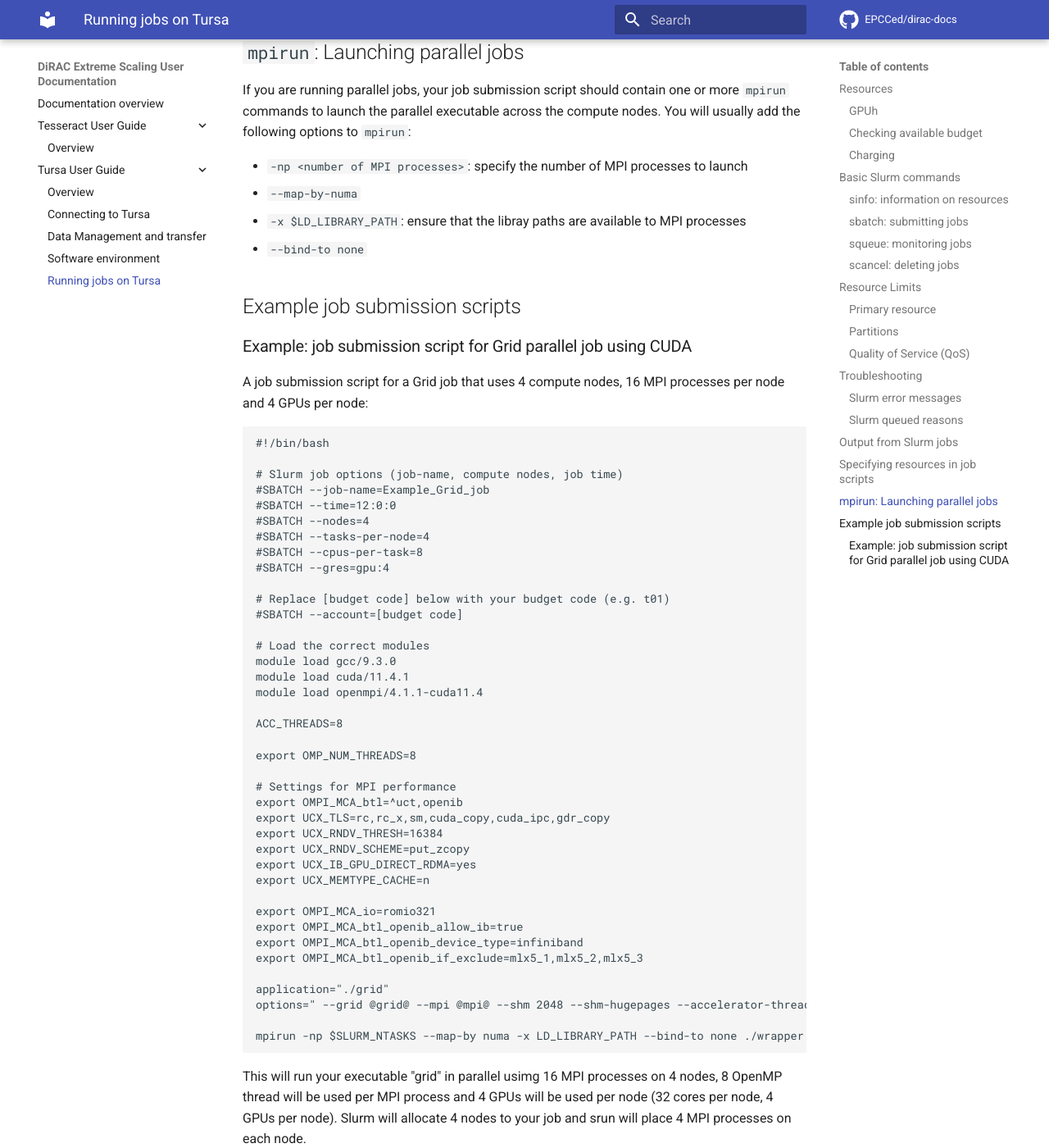
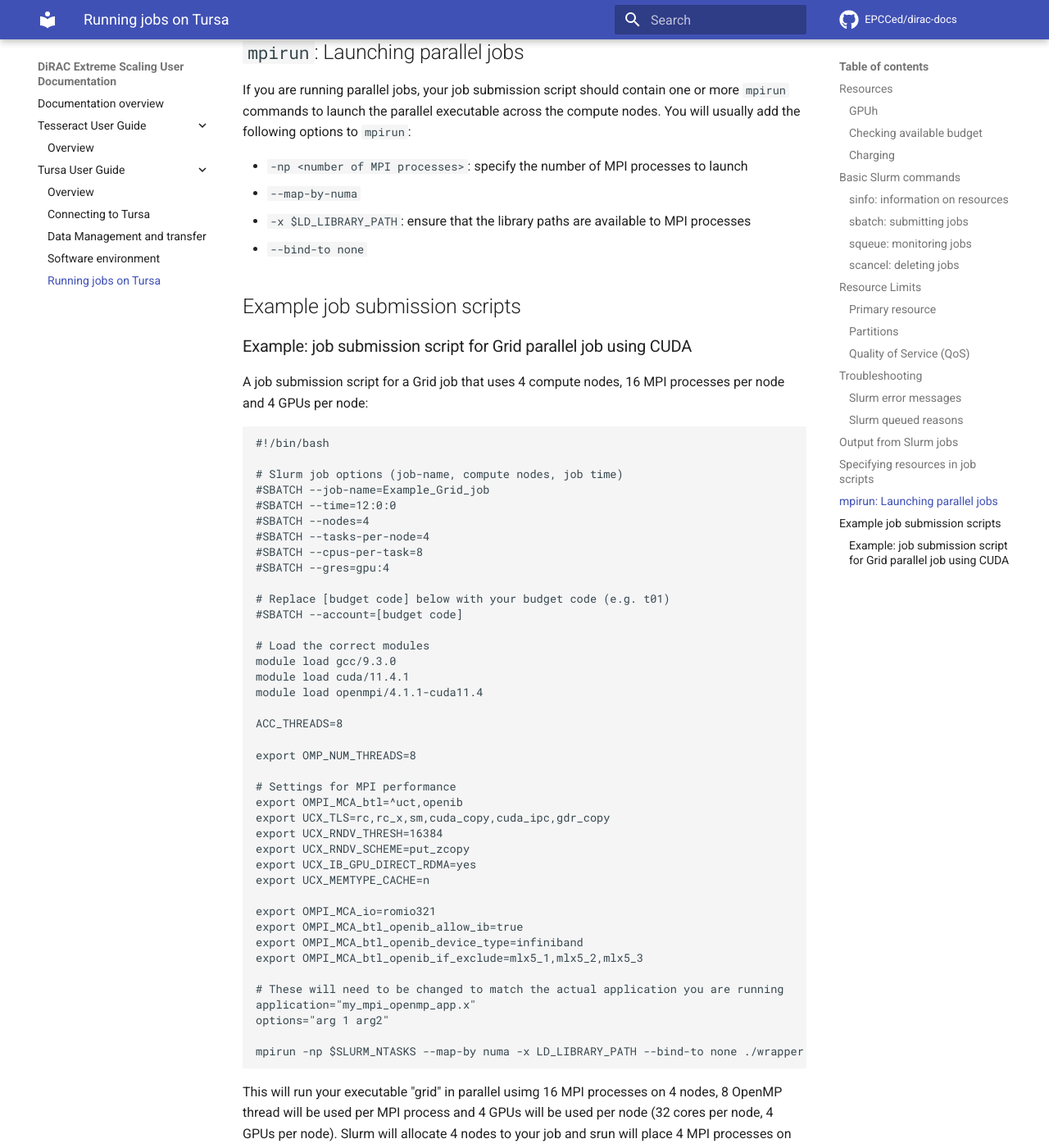
Before and after one commit to EPCCed/dirac-docs, an MkDocs documentation site: the page built from docs/tursa-user-guide/scheduler.md, in a window 1280 px wide and 1400 px high, scrolled down 10328 px. Shown: the whole window at 82% size. Built offline with MkDocs 1.6.1 and Material for MkDocs 9.7.7, drawn with Linux system fonts in a browser that asks for light colours; comment, search, counter and statistics services are not loaded.

Commit message:
Updates example job submission script

````diff
--- a/docs/tursa-user-guide/scheduler.md
+++ b/docs/tursa-user-guide/scheduler.md
@@ -395,7 +395,7 @@ across the compute nodes. You will usually add the following options to
 - `-np <number of MPI processes>`: specify the number of MPI processes
   to launch
 - `--map-by-numa`
-- `-x $LD_LIBRARY_PATH`: ensure that the libray paths are available to MPI processes
+- `-x $LD_LIBRARY_PATH`: ensure that the library paths are available to MPI processes
 - `--bind-to none`
 
 ## Example job submission scripts
@@ -441,12 +441,12 @@ export OMPI_MCA_btl_openib_allow_ib=true
 export OMPI_MCA_btl_openib_device_type=infiniband
 export OMPI_MCA_btl_openib_if_exclude=mlx5_1,mlx5_2,mlx5_3
 
-application="./grid"
-options=" --grid @grid@ --mpi @mpi@ --shm 2048 --shm-hugepages --accelerator-threads ${ACC_THREADS} --comms-overlap --decomposition --log Error,Warning,Message"
+# These will need to be changed to match the actual application you are running
+application="my_mpi_openmp_app.x"
+options="arg 1 arg2"
 
 mpirun -np $SLURM_NTASKS --map-by numa -x LD_LIBRARY_PATH --bind-to none ./wrapper.sh ${application} ${options}"
 ```
-
 
 This will run your executable "grid" in parallel usimg 16
 MPI processes on 4 nodes, 8 OpenMP thread will be used per
````
